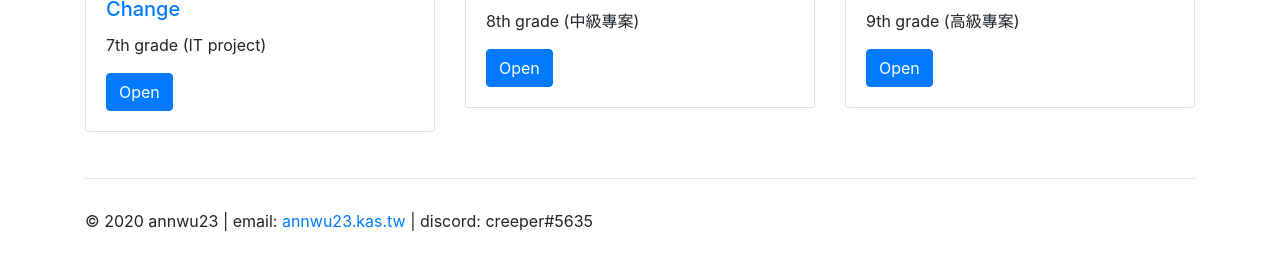
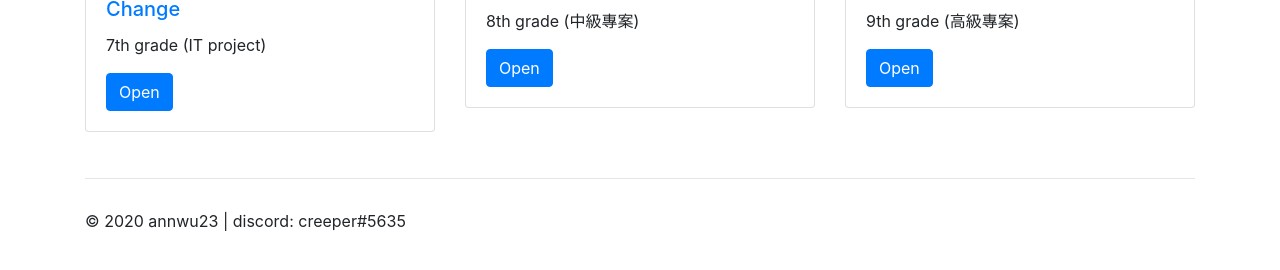
Before and after one commit to annwu23/annwu23.github.io, a plain HTML site: page index.html in a window 1280 px wide. Shown: the part 612-882 px from the top of the page. Drawn offline with nearby package versions, Linux system fonts and the light colour scheme.

Commit message:
Removed email from footer at teacher's suggestion

```diff
--- a/index.html
+++ b/index.html
@@ -78,7 +78,7 @@
       </main>
       <hr>
       <footer class="footer">
-        <p>&copy; 2020 annwu23 | email: <a href="mailto:annwu23.kas.tw">annwu23.kas.tw</a> | discord: creeper#5635</a></p>
+        <p>&copy; 2020 annwu23 | discord: creeper#5635</p>
       </footer>
     </div> <!-- end class="container" -->
     <!-- snarp-like code -->
```
